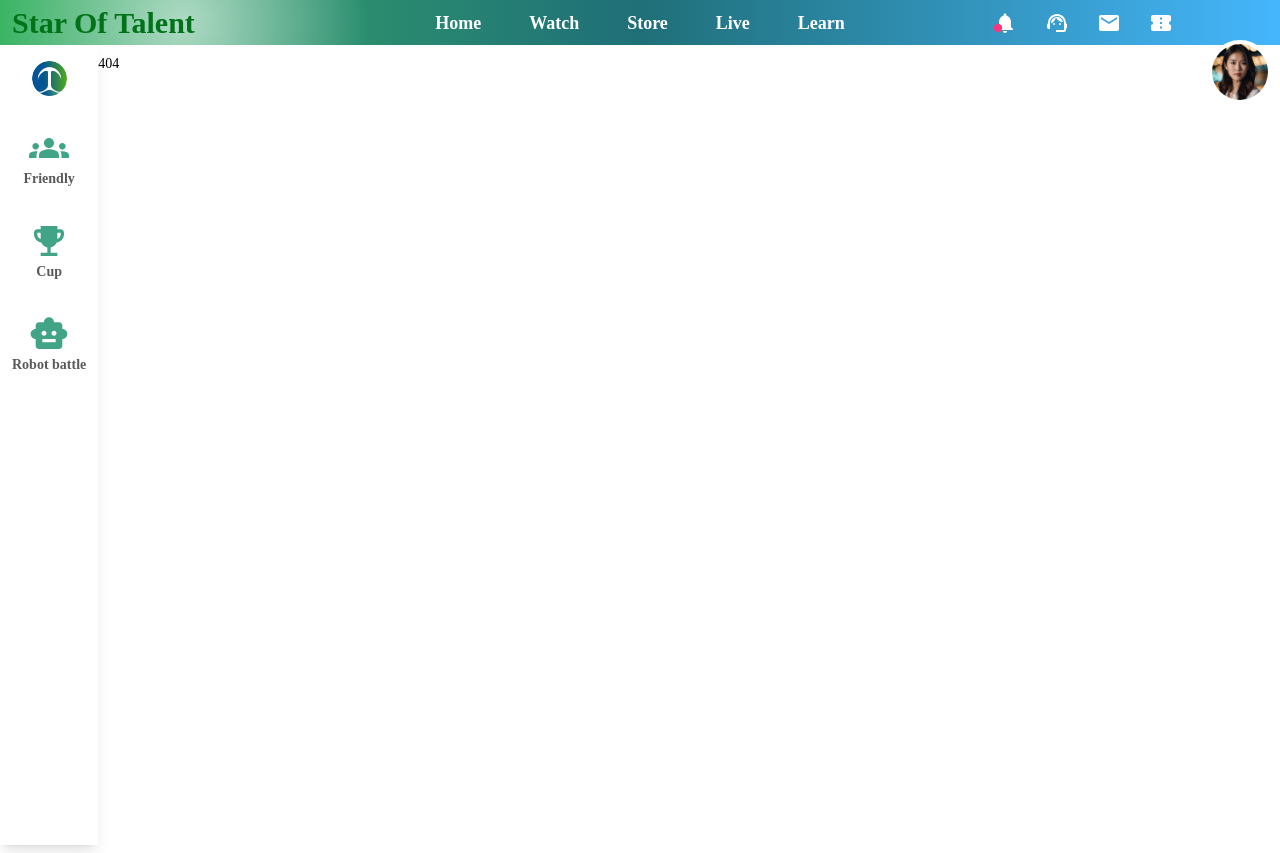
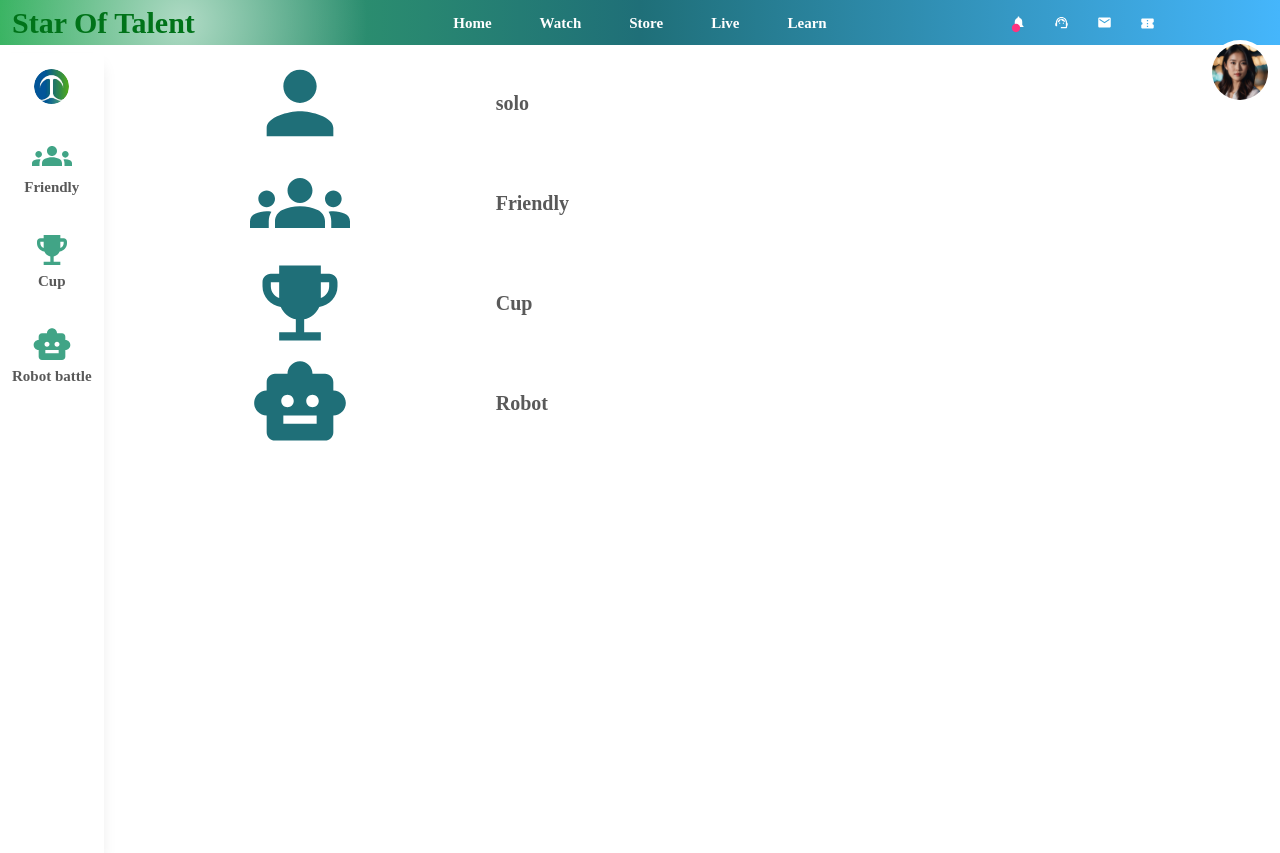
Before and after one commit to rouzbehghanavatiyan/SOT, a React (Vite) app in the folder frontend/: page /sot in a window 1280 px wide. Before the commit this address had no page. Built offline with nearby package versions, Linux system fonts and the light colour scheme; a web font is replaced by a local one; what tailwindcss-debug-screens would draw is missing.

Commit message:
fix: solo talent

```diff
--- a/frontend/src/index.css
+++ b/frontend/src/index.css
@@ -7,6 +7,7 @@ body * {
   box-sizing: border-box;
   margin: 0;
   padding: 0;
+  font-size: 15px !important;
 }
 
 p {
@@ -101,6 +102,22 @@ br {
 
 .font50 {
   font-size: 50px !important;
+}
+
+.font60 {
+  font-size: 60px !important;
+}
+
+.font70 {
+  font-size: 70px !important;
+}
+
+.font80 {
+  font-size: 80px !important;
+}
+
+.font100 {
+  font-size: 100px !important;
 }
 
 /* collapsible animation */
--- a/frontend/src/layout/PhoneFooter/index.tsx
+++ b/frontend/src/layout/PhoneFooter/index.tsx
@@ -18,6 +18,7 @@ const PhoneFooter: React.FC = () => {
           <Link to={"/watch"}>
             <PlayArrowIcon className=" font30 text-orange-hover" />
           </Link>
+          <Link to={"/sot"}>
             <img
               src={LogoTC}
               alt="Logo"
@@ -25,6 +26,7 @@ const PhoneFooter: React.FC = () => {
               width={30}
               height={30}
             />
+          </Link>
           <NotificationsIcon className=" font30 text-orange-hover" />
           <AccountCircleIcon className=" font30 text-orange-hover" />
         </div>
--- a/frontend/src/pages/Home/index.tsx
+++ b/frontend/src/pages/Home/index.tsx
@@ -14,7 +14,7 @@ const profiles = [
     username: "sara596-1",
     type: "Loss",
     color: "red",
-    comments: "120k",
+    comments: "4,683",
     cupPro: null,
   },
   {
@@ -131,7 +131,7 @@ const Home = () => {
         {profiles.map((profile, index) => (
           <section
             key={index}
-            className={` mb-8 ${expandedVideo === index ? "col-span-full" : ""}`}>
+            className={`   ${expandedVideo === index ? "col-span-full" : ""}`}>
             <div
               className={`relative ${
                 expandedVideo === index
@@ -169,7 +169,12 @@ const Home = () => {
                 </div>
               </div>
               <div className="absolute font35 top-2 right-4">
-                <div className="flex items-center">
+                <div className="flex gap-4 items-center">
+                  <div className="flex text-white items-center gap-1">
+                    <ThumbUpOffAltIcon />
+                    <span>{profile.comments}</span>
+                  </div>
+                  <div>
                     {profile?.type?.toLowerCase() === "success" ? (
                       <>
                         <VerifiedIcon
@@ -185,6 +190,7 @@ const Home = () => {
                         <span className="text-red">{profile.type}</span>
                       </>
                     )}
+                  </div>
                   {/* <div
                     className="flex justify-end  items-center "
                     onClick={() => handleExpand(index)}>
@@ -216,15 +222,14 @@ const Home = () => {
                   />
                 </div>
               </div>
-              <div className="flex gap-2 m-2">
-                <ChatBubbleOutlineIcon className="text-black  cursor-pointer" />
-                <p className="text-black">
-                  <div className="flex items-center gap-2">
-                    <ThumbUpOffAltIcon />
-                    <span>{profile.comments}</span>
+              <div className="flex items-center gap-1 m-2">
+                <ChatBubbleOutlineIcon className="text-black font20  cursor-pointer" />
+                <span> 1,529 </span>
               </div>
+              <p className="mx-2">
+                this is ganna be best video in the world that u can whole your
+                country. dont forget to be best
               </p>
-              </div>
             </div>
           </section>
         ))}
--- a/frontend/src/pages/Solo/index.tsx
+++ b/frontend/src/pages/Solo/index.tsx
@@ -14,6 +14,8 @@ import NetworkCheckIcon from "@mui/icons-material/NetworkCheck";
 import RadioButtonCheckedIcon from "@mui/icons-material/RadioButtonChecked";
 import WifiOffIcon from "@mui/icons-material/WifiOff";
 import AltRouteIcon from "@mui/icons-material/AltRoute";
+import ArrowBackIcon from "@mui/icons-material/ArrowBack";
+import { Link } from "react-router-dom";
 
 type Props = {};
 
@@ -90,9 +92,12 @@ const index: FC<Props> = () => {
 
   return (
     <>
-      <div className="flex gap-24">
-        <div>
-          <div className=" border-b-2 flex justify-between text-center items-center">
+      <div className="flex md:p-1 p-0 gap-24">
+        <div className="w-full lg:w-24">
+          <div className="border-b-2 px-3 flex justify-between text-center items-center">
+            <Link to={"/sot"}>
+              <ArrowBackIcon className="font20" />
+            </Link>
             <span className="font-bold text-2xl flex justify-start">Solo</span>
             <SettingsInputCompositeIcon
               onClick={handleSettingSolo}
@@ -101,36 +106,31 @@ const index: FC<Props> = () => {
           </div>
           <span
             onClick={handleMusic}
-            className="bg-green-dark min-w-52 my-2 flex justify-start items-center text-white cursor-pointer"
-          >
+            className="bg-green-dark w-full md:min-w-52  my-2 flex justify-start items-center text-white cursor-pointer">
             <AudiotrackIcon className=" text-2xl mx-3" />
             <span className="text-2xl ">Music</span>
           </span>
           <span
             onClick={handleSport}
-            className="bg-green-dark min-w-52 my-2 flex justify-start items-center text-white cursor-pointer"
-          >
+            className="bg-green-dark min-w-52 my-2 flex justify-start items-center text-white cursor-pointer">
             <SportsKabaddiIcon className=" text-2xl mx-3" />
             <span className="text-2xl ">Sport</span>
           </span>
           <span
             onClick={handleInventor}
-            className="bg-green-dark min-w-52 my-2 flex justify-start items-center text-white cursor-pointer"
-          >
+            className="bg-green-dark min-w-52 my-2 flex justify-start items-center text-white cursor-pointer">
             <PrecisionManufacturingIcon className=" text-2xl mx-3" />
             <span className="text-2xl ">Inventor</span>
           </span>
           <span
             onClick={handleCook}
-            className="bg-green-dark min-w-52 my-2 flex justify-start items-center text-white cursor-pointer"
-          >
+            className="bg-green-dark min-w-52 my-2 flex justify-start items-center text-white cursor-pointer">
             <OutdoorGrillIcon className=" text-2xl mx-3" />
             <span className="text-2xl ">Cook</span>
           </span>
           <span
             onClick={handlePhotography}
-            className="bg-green-dark min-w-52 my-2 flex justify-start items-center text-white cursor-pointer"
-          >
+            className="bg-green-dark min-w-52 my-2 flex justify-start items-center text-white cursor-pointer">
             <LocalSeeIcon className=" text-2xl mx-3" />
             <span className="text-2xl ">photography</span>
           </span>
@@ -142,7 +142,6 @@ const index: FC<Props> = () => {
             <SportsEsportsIcon className=" text-2xl mx-3" />
             <span className="text-2xl ">Game</span>
           </span>
-          {/* <Messages /> */}
         </div>
         {start.show && (
           <section>
@@ -155,14 +154,12 @@ const index: FC<Props> = () => {
               </div>
               <span
                 onClick={handleChoiceTalent}
-                className="bg-green-dark min-w-52 my-2 flex justify-center items-center text-white cursor-pointer"
-              >
+                className="bg-green-dark min-w-52 my-2 flex justify-center items-center text-white cursor-pointer">
                 <span className="text-2xl  ">{start.title1}</span>
               </span>
               <span
                 onClick={handleChoiceTalent}
-                className="bg-green-dark min-w-52 my-2 flex justify-center items-center text-white cursor-pointer"
-              >
+                className="bg-green-dark min-w-52 my-2 flex justify-center items-center text-white cursor-pointer">
                 <span className="text-2xl">{start.title2}</span>
               </span>
               <span className="bg-green-dark min-w-52 my-2 flex justify-center items-center text-white cursor-pointer">
@@ -185,25 +182,33 @@ const index: FC<Props> = () => {
             <span className="flex justify-center items-center ">
               <div className="border-b-2 px-2 flex justify-center cursor-pointer items-center">
                 <NetworkCheckIcon className="flex font30 font-medium items-center" />
-                <span className="font-bold ms-2 select-none text-3xl">Turbo</span>
+                <span className="font-bold ms-2 select-none text-3xl">
+                  Turbo
+                </span>
               </div>
             </span>
             <span className="flex justify-center items-center ">
               <div className="border-b-2 px-2 flex justify-center cursor-pointer items-center">
                 <RadioButtonCheckedIcon className="flex font30 font-medium items-center" />
-                <span className="font-bold ms-2 text-3xl select-none">Live</span>
+                <span className="font-bold ms-2 text-3xl select-none">
+                  Live
+                </span>
               </div>
             </span>
             <span className="flex justify-center items-center ">
               <div className="border-b-2 px-2 flex justify-center cursor-pointer items-center">
                 <WifiOffIcon className="flex font30 font-medium items-center" />
-                <span className="font-bold ms-2 text-3xl select-none">Offline</span>
+                <span className="font-bold ms-2 text-3xl select-none">
+                  Offline
+                </span>
               </div>
             </span>
             <span className="flex justify-center items-center ">
               <div className="border-b-2 px-2 flex justify-center cursor-pointer items-center">
                 <AltRouteIcon className="flex font30 font-medium items-center" />
-                <span className="font-bold ms-2 text-3xl select-none">Oprational</span>
+                <span className="font-bold ms-2 text-3xl select-none">
+                  Oprational
+                </span>
               </div>
             </span>
           </div>
--- /dev/null
+++ b/frontend/src/pages/Sot/index.tsx
@@ -0,0 +1,52 @@
+import React from "react";
+import PersonIcon from "@mui/icons-material/Person";
+import EmojiEventsIcon from "@mui/icons-material/EmojiEvents";
+import SmartToyIcon from "@mui/icons-material/SmartToy";
+import GroupsIcon from "@mui/icons-material/Groups";
+import { Link } from "react-router-dom";
+const Sot = () => {
+  return (
+    <section className="w-full flex-col h-screen justify-center">
+      <Link to={"/solo"}>
+        <div className=" grid grid-cols-3">
+          <span className="flex justify-center col-span-1">
+            <PersonIcon className="font100 flex justify-center text-green-dark" />
+          </span>
+          <span className="text-gray-800 flex  items-center col-span-2 font20 font-bold">
+            solo
+          </span>
+        </div>
+      </Link>
+      <Link to={"/friendly"}>
+        <div className="grid grid-cols-3">
+          <span className="flex justify-center col-span-1">
+            <GroupsIcon className="font100 flex justify-center text-green-dark" />
+          </span>
+          <span className="text-gray-800 flex  items-center col-span-2 font20 font-bold">
+            Friendly
+          </span>
+        </div>
+      </Link>
+      <Link to={"/cup"}>
+        <div className="grid grid-cols-3">
+          <span className="flex justify-center col-span-1">
+            <EmojiEventsIcon className="font100 flex justify-center text-green-dark" />
+          </span>
+          <span className="text-gray-800 flex  items-center col-span-2 font20 font-bold">
+            Cup
+          </span>
+        </div>
+      </Link>
+      <div className="grid grid-cols-3">
+        <span className="flex justify-center col-span-1">
+          <SmartToyIcon className="font100 flex justify-center text-green-dark" />
+        </span>
+        <span className="text-gray-800 flex  items-center col-span-2 font20 font-bold">
+          Robot
+        </span>
+      </div>
+    </section>
+  );
+};
+
+export default Sot;
--- a/frontend/src/routes/PublicRoutes.tsx
+++ b/frontend/src/routes/PublicRoutes.tsx
@@ -9,6 +9,7 @@ import Friendly from "../pages/Friendly";
 import Live from "../pages/Live";
 import Robot from "../pages/Robot";
 import Store from "../pages/Store";
+import Sot from "../pages/Sot";
 
 const PublicRoutes = () => {
   return (
@@ -18,6 +19,7 @@ const PublicRoutes = () => {
           <Route path="/home" element={<Home />} />
           <Route path="/*" element={<PageNotFound />} />
           <Route path="/solo" element={<Solo />} />
+          <Route path="/sot" element={<Sot />} />
           <Route path="/friendly" element={<Friendly />} />
           <Route path="/cup" element={<Cup />} />
           <Route path="/watch" element={<Watch />} />
```
Lines whose indentation alone changed are shown as unchanged.
